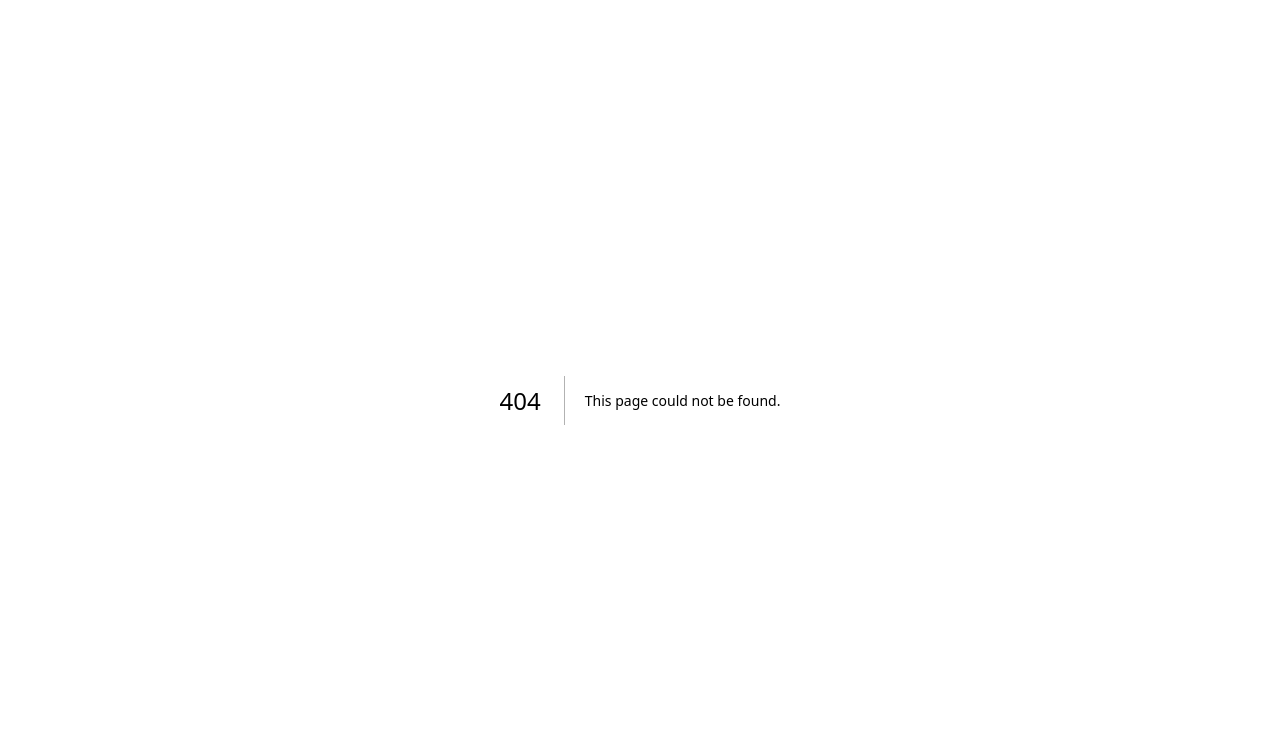
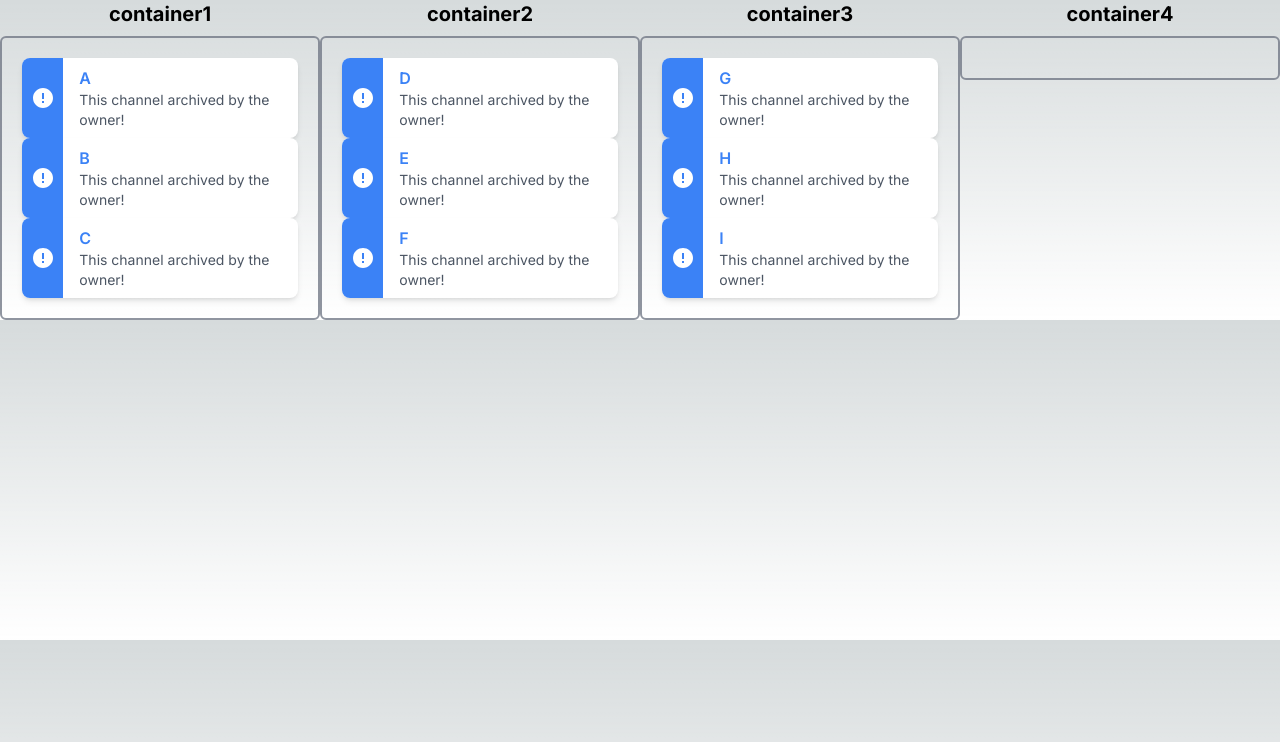
Before and after one commit to Egyh/work-schedule, a Next.js app: page /dashboard in a window 1280 px wide. Before the commit this address had no page. Shown: the top 742 px of the page. Built offline with nearby package versions, Linux system fonts and the light colour scheme.

Commit message:
feat: dnd kit でドラッグ＆ドロップ実装

```diff
--- /dev/null
+++ b/app/dashboard/Item.tsx
@@ -0,0 +1,21 @@
+import { UniqueIdentifier } from "@dnd-kit/core";
+
+const Item = ({ id }: { id: UniqueIdentifier }) => {
+  return (
+    <div className="flex w-full max-w-sm overflow-hidden bg-white rounded-lg shadow-md dark:bg-gray-800">
+    <div className="flex items-center justify-center w-12 bg-blue-500">
+        <svg className="w-6 h-6 text-white fill-current" viewBox="0 0 40 40" xmlns="http://www.w3.org/2000/svg">
+            <path d="M20 3.33331C10.8 3.33331 3.33337 10.8 3.33337 20C3.33337 29.2 10.8 36.6666 20 36.6666C29.2 36.6666 36.6667 29.2 36.6667 20C36.6667 10.8 29.2 3.33331 20 3.33331ZM21.6667 28.3333H18.3334V25H21.6667V28.3333ZM21.6667 21.6666H18.3334V11.6666H21.6667V21.6666Z" />
+        </svg>
+    </div>
+
+    <div className="px-4 py-2 -mx-3">
+        <div className="mx-3">
+            <span className="font-semibold text-blue-500 dark:text-blue-400">{id}</span>
+            <p className="text-sm text-gray-600 dark:text-gray-200">This channel archived by the owner!</p>
+        </div>
+    </div>
+</div>
+  );
+};
+export default Item;
--- /dev/null
+++ b/app/dashboard/SortableContainer.tsx
@@ -0,0 +1,34 @@
+import { useDroppable } from "@dnd-kit/core";
+import { rectSortingStrategy, SortableContext } from "@dnd-kit/sortable";
+import SortableItem from "./SortableItem";
+
+const SortableContainer = ({
+  id,
+  items,
+  label,
+}: {
+  id: string;
+  items: string[];
+  label: string;
+}) => {
+  const { setNodeRef } = useDroppable({
+    id,
+  });
+  return (
+    <div className="w-[calc(33%-5px)]">
+      <h3 className="text-xl font-bold text-center">{label}</h3>
+      <SortableContext id={id} items={items} strategy={rectSortingStrategy}>
+        <div
+          ref={setNodeRef}
+          className="w-full border-2 border-gray-500/75 p-5 mt-2 rounded-md"
+        >
+          {items.map((id: string) => (
+            <SortableItem key={id} id={id} />
+          ))}
+        </div>
+      </SortableContext>
+    </div>
+  );
+};
+
+export default SortableContainer;
--- /dev/null
+++ b/app/dashboard/SortableItem.tsx
@@ -0,0 +1,22 @@
+import { useSortable } from "@dnd-kit/sortable";
+import { CSS } from "@dnd-kit/utilities";
+import { UniqueIdentifier } from "@dnd-kit/core";
+import Item from "./Item";
+
+const SortableItem = ({ id }: { id: UniqueIdentifier }) => {
+  const { attributes, listeners, setNodeRef, transform, transition } =
+    useSortable({ id });
+
+  return (
+    <div
+      ref={setNodeRef}
+      style={{ transform: CSS.Transform.toString(transform), transition }}
+      {...attributes}
+      {...listeners}
+    >
+      <Item id={id} />
+    </div>
+  );
+};
+
+export default SortableItem;
--- /dev/null
+++ b/app/dashboard/page.tsx
@@ -0,0 +1,197 @@
+'use client';
+
+import React, { useState } from "react";
+import {
+  DndContext,
+  DragOverlay,
+  closestCorners,
+  KeyboardSensor,
+  PointerSensor,
+  useSensor,
+  useSensors,
+  UniqueIdentifier,
+  DragStartEvent,
+  DragOverEvent,
+  DragEndEvent,
+} from "@dnd-kit/core";
+import { arrayMove, sortableKeyboardCoordinates } from "@dnd-kit/sortable";
+import SortableContainer from "./SortableContainer";
+import Item from "./Item";
+
+const Contaienr = () => {
+  // ドラッグ&ドロップでソート可能なリスト
+  const [items, setItems] = useState<{
+    [key: string]: string[];
+  }>({
+    container1: ["A", "B", "C"],
+    container2: ["D", "E", "F"],
+    container3: ["G", "H", "I"],
+    container4: [],
+  });
+
+  //リストのリソースid（リストの値）
+  const [activeId, setActiveId] = useState<UniqueIdentifier>();
+
+  // ドラッグの開始、移動、終了などにどのような入力を許可するかを決めるprops
+  const sensors = useSensors(
+    useSensor(PointerSensor),
+    useSensor(KeyboardSensor, {
+      coordinateGetter: sortableKeyboardCoordinates,
+    })
+  );
+
+  //各コンテナ取得関数
+  const findContainer = (id: UniqueIdentifier) => {
+    if (id in items) {
+      return id;
+    }
+    return Object.keys(items).find((key: string) =>
+      items[key].includes(id.toString())
+    );
+  };
+
+  // ドラッグ開始時に発火する関数
+  const handleDragStart = (event: DragStartEvent) => {
+    const { active } = event;
+    //ドラッグしたリソースのid
+    const id = active.id.toString();
+    setActiveId(id);
+  };
+
+  //ドラッグ可能なアイテムがドロップ可能なコンテナの上に移動時に発火する関数
+  const handleDragOver = (event: DragOverEvent) => {
+    const { active, over } = event;
+    //ドラッグしたリソースのid
+    const id = active.id.toString();
+    //ドロップした場所にあったリソースのid
+    const overId = over?.id;
+
+    if (!overId) return;
+
+    // ドラッグ、ドロップ時のコンテナ取得
+    // container1,container2,container3,container4のいずれかを持つ
+    const activeContainer = findContainer(id);
+    const overContainer = findContainer(over?.id);
+
+    if (
+      !activeContainer ||
+      !overContainer ||
+      activeContainer === overContainer
+    ) {
+      return;
+    }
+
+    setItems((prev) => {
+      // 移動元のコンテナの要素配列を取得
+      const activeItems = prev[activeContainer];
+      // 移動先のコンテナの要素配列を取得
+      const overItems = prev[overContainer];
+
+      // 配列のインデックス取得
+      const activeIndex = activeItems.indexOf(id);
+      const overIndex = overItems.indexOf(overId.toString());
+
+      let newIndex;
+      if (overId in prev) {
+        // We're at the root droppable of a container
+        newIndex = overItems.length + 1;
+      } else {
+        const isBelowLastItem = over && overIndex === overItems.length - 1;
+
+        const modifier = isBelowLastItem ? 1 : 0;
+
+        newIndex = overIndex >= 0 ? overIndex + modifier : overItems.length + 1;
+      }
+
+      return {
+        ...prev,
+        [activeContainer]: [
+          ...prev[activeContainer].filter((item) => item !== active.id),
+        ],
+        [overContainer]: [
+          ...prev[overContainer].slice(0, newIndex),
+          items[activeContainer][activeIndex],
+          ...prev[overContainer].slice(newIndex, prev[overContainer].length),
+        ],
+      };
+    });
+  };
+
+  // ドラッグ終了時に発火する関数
+  const handleDragEnd = (event: DragEndEvent) => {
+    const { active, over } = event;
+    //ドラッグしたリソースのid
+    const id = active.id.toString();
+    //ドロップした場所にあったリソースのid
+    const overId = over?.id;
+
+    if (!overId) return;
+
+    // ドラッグ、ドロップ時のコンテナ取得
+    // container1,container2,container3,container4のいずれかを持つ
+    const activeContainer = findContainer(id);
+    const overContainer = findContainer(over?.id);
+
+    if (
+      !activeContainer ||
+      !overContainer ||
+      activeContainer !== overContainer
+    ) {
+      return;
+    }
+
+    // 配列のインデックス取得
+    const activeIndex = items[activeContainer].indexOf(id);
+    const overIndex = items[overContainer].indexOf(overId.toString());
+
+    if (activeIndex !== overIndex) {
+      setItems((items) => ({
+        ...items,
+        [overContainer]: arrayMove(
+          items[overContainer],
+          activeIndex,
+          overIndex
+        ),
+      }));
+    }
+    setActiveId(undefined);
+  };
+
+  return (
+    <div className="flex flex-row mx-auto">
+      <DndContext
+        sensors={sensors}
+        collisionDetection={closestCorners}
+        onDragStart={handleDragStart}
+        onDragOver={handleDragOver}
+        onDragEnd={handleDragEnd}
+      >
+        {/* SortableContainer */}
+        <SortableContainer
+          id="container1"
+          items={items.container1}
+          label="container1"
+        />
+        <SortableContainer
+          id="container2"
+          label="container2"
+          items={items.container2}
+        />
+        <SortableContainer
+          id="container3"
+          label="container3"
+          items={items.container3}
+        />
+        <SortableContainer
+          id="container4"
+          label="container4"
+          items={items.container4}
+        />
+        {/* DragOverlay */}
+        <DragOverlay>{activeId ? <Item id={activeId} /> : null}</DragOverlay>
+      </DndContext>
+    </div>
+  );
+};
+
+export default Contaienr;
--- a/app/page.tsx
+++ b/app/page.tsx
@@ -1,10 +1,12 @@
-import Image from "next/image";
+'use client';
+import Header from "@/components/Header";
+import Footer from "@/components/Footer";
 
 export default function Home() {
 	return (
-		<div>
-			<h1 className="text-xl font-bold text-green-400">WorkSchedule</h1>
-            <h2>test commit</h2>
-		</div>
+    <>
+		<Header/>
+    <Footer/>
+    </>
 	);
 }
--- /dev/null
+++ b/components/Footer.tsx
@@ -0,0 +1,11 @@
+'use client';
+
+
+
+export default function Footer() {
+	return (
+    <>
+		<h1>header</h1>
+    </>
+	);
+}
--- /dev/null
+++ b/components/Header.tsx
@@ -0,0 +1,11 @@
+'use client';
+
+
+
+export default function Header() {
+	return (
+    <>
+		<h1>Footer</h1>
+    </>
+	);
+}
```
Also changed, not shown: package.json (+8 -5 lines), 1 other file (tests, documents, lock files or other folders).
